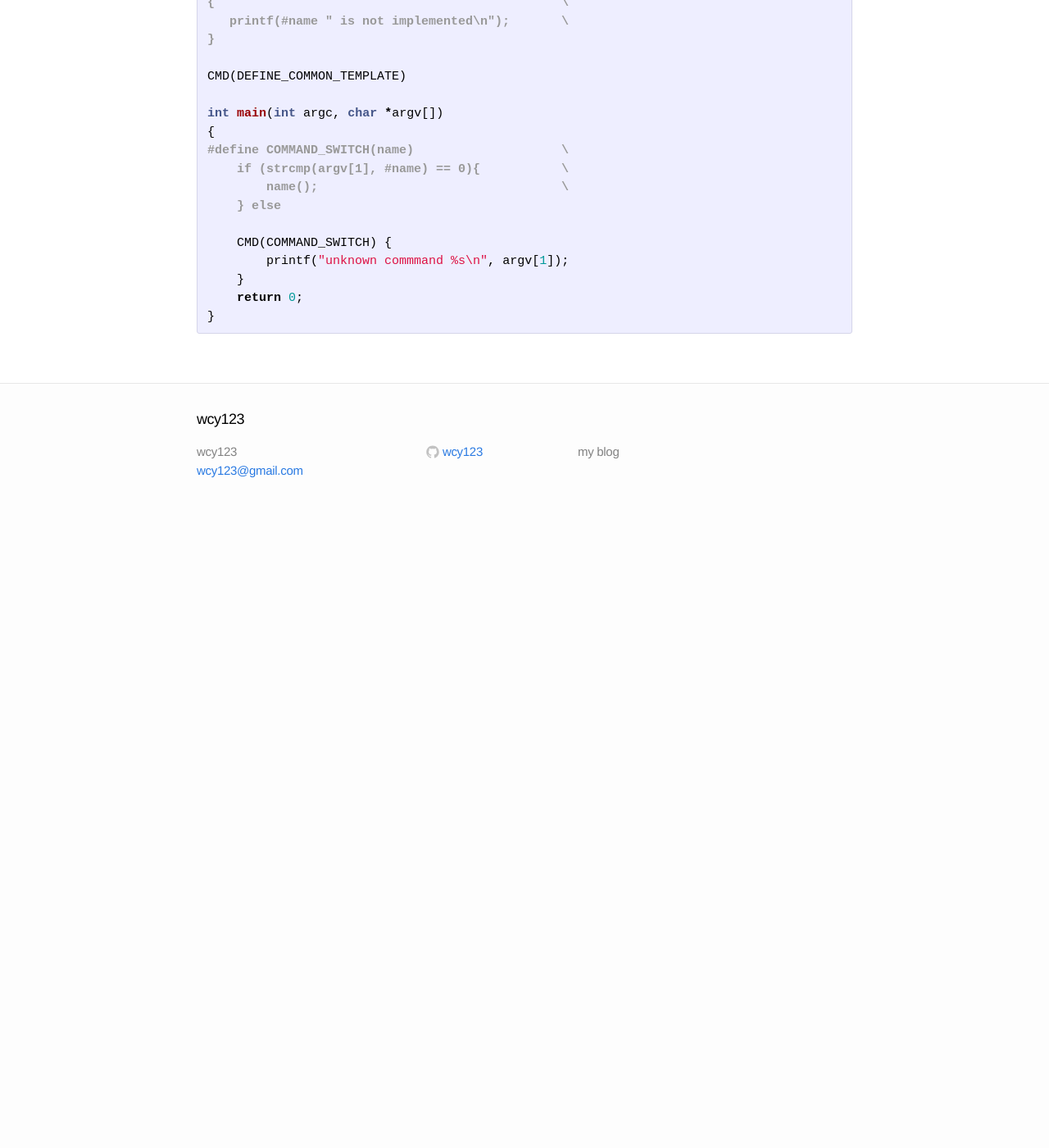
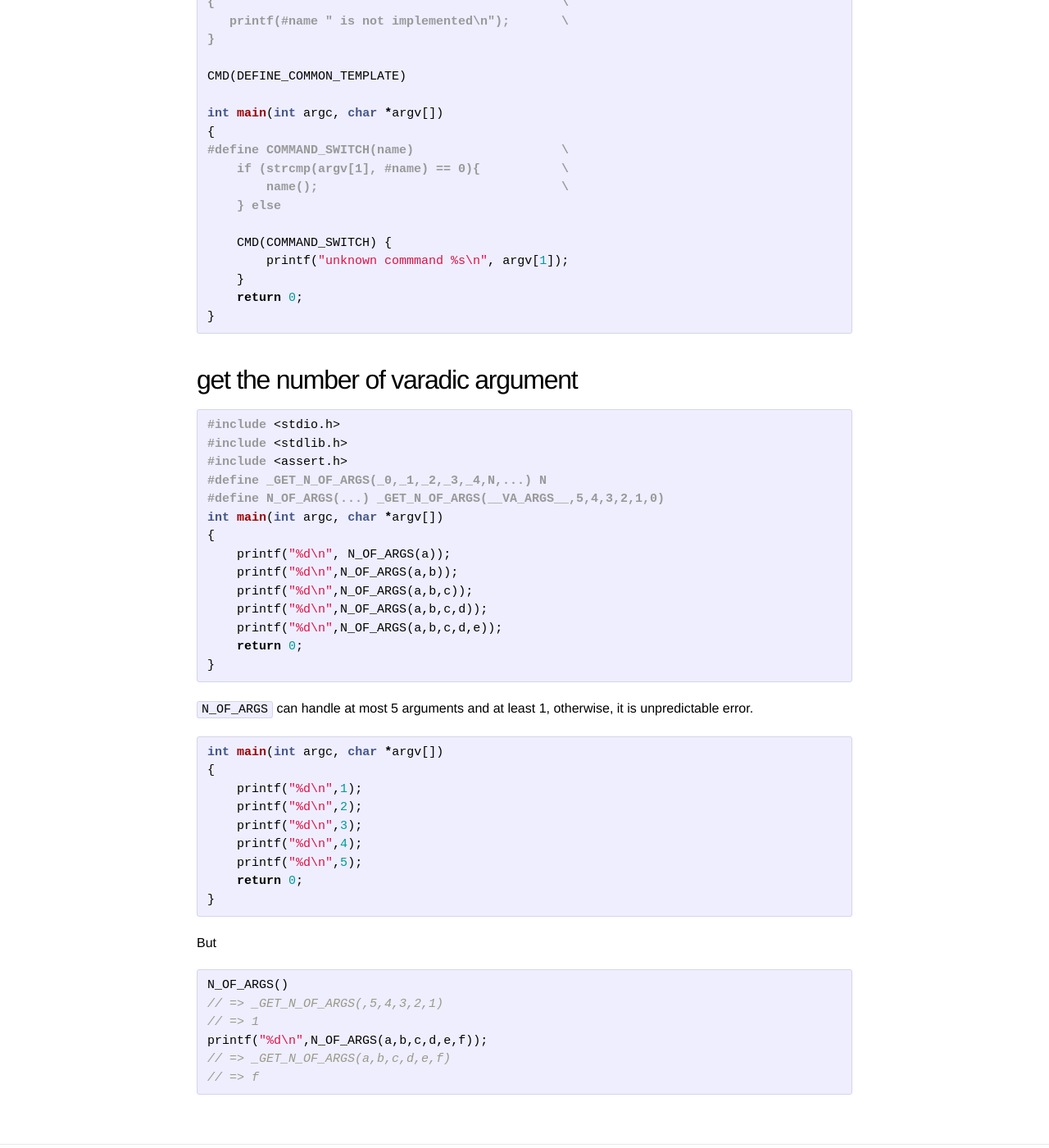
Before and after one commit to wcy123/wcy123.github.com, a Jekyll site: the page built from _posts/2015-06-01-C-Preprocessor-tricks.md, in a window 1280 px wide and 1400 px high, scrolled down 2007 px. Shown: the whole window at 82% size. Built offline with Jekyll 4.4.1, drawn with Linux system fonts in a browser that asks for light colours; comment, search, counter and statistics services are not loaded; before the commit the page ends 2637 px from its top, so only the background shows below that.

Commit message:
update c-preprocessor get number of arguments

```diff
--- a/_posts/2015-06-01-C-Preprocessor-tricks.md
+++ b/_posts/2015-06-01-C-Preprocessor-tricks.md
@@ -113,3 +113,50 @@ int main(int argc, char *argv[])
     return 0;
 }
 {% endhighlight %}
+
+
+## get the number of varadic argument
+
+{% highlight c %}
+#include <stdio.h>
+#include <stdlib.h>
+#include <assert.h>
+#define _GET_N_OF_ARGS(_0,_1,_2,_3,_4,N,...) N
+#define N_OF_ARGS(...) _GET_N_OF_ARGS(__VA_ARGS__,5,4,3,2,1,0)
+int main(int argc, char *argv[])
+{
+    printf("%d\n", N_OF_ARGS(a));
+    printf("%d\n",N_OF_ARGS(a,b));
+    printf("%d\n",N_OF_ARGS(a,b,c));
+    printf("%d\n",N_OF_ARGS(a,b,c,d));
+    printf("%d\n",N_OF_ARGS(a,b,c,d,e));
+    return 0;
+}
+{% endhighlight %}
+
+
+`N_OF_ARGS` can handle at most 5 arguments and at least 1, otherwise,
+it is unpredictable error.
+
+{% highlight c %}
+int main(int argc, char *argv[])
+{
+    printf("%d\n",1);
+    printf("%d\n",2);
+    printf("%d\n",3);
+    printf("%d\n",4);
+    printf("%d\n",5);
+    return 0;
+}
+{% endhighlight %}
+
+
+But
+{% highlight c %}
+N_OF_ARGS()
+// => _GET_N_OF_ARGS(,5,4,3,2,1)
+// => 1
+printf("%d\n",N_OF_ARGS(a,b,c,d,e,f));
+// => _GET_N_OF_ARGS(a,b,c,d,e,f)
+// => f
+{% endhighlight %}
```
